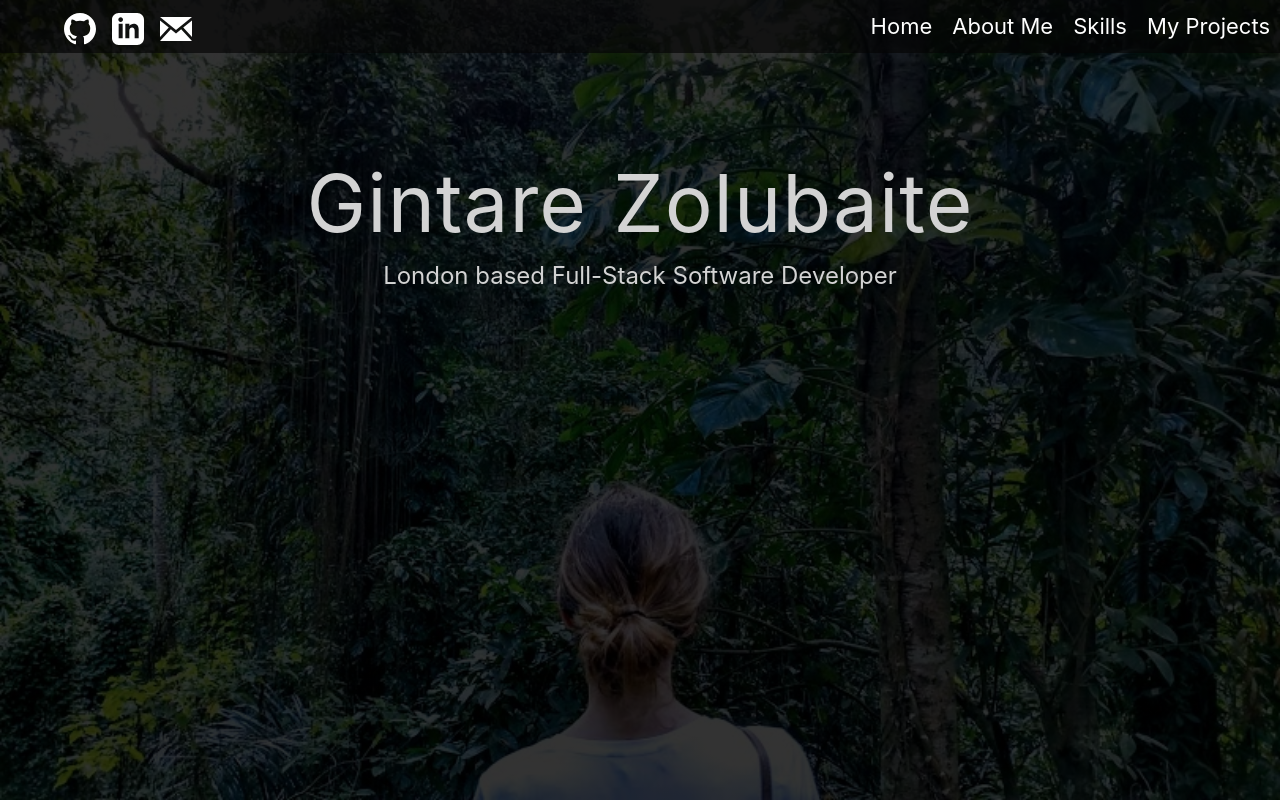
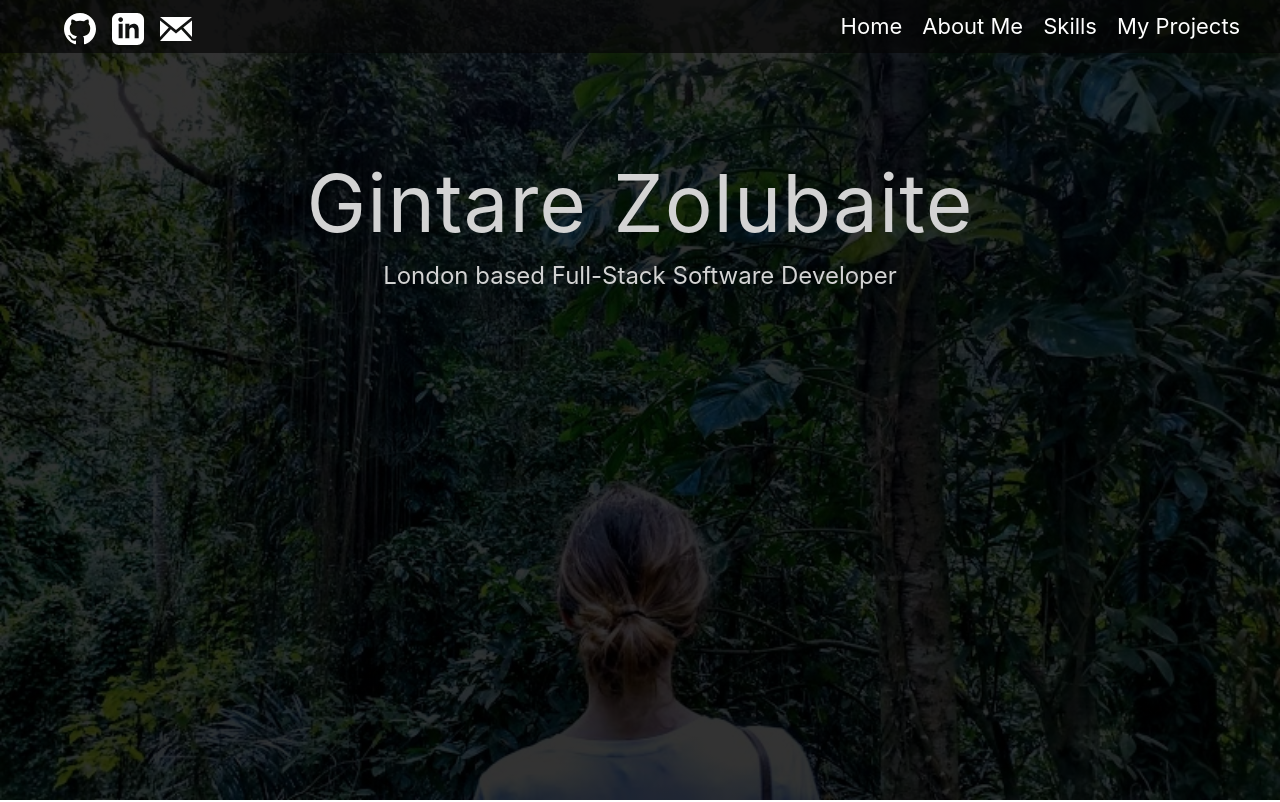
Before and after one commit to gintarios/my-website, a React (Create React App) app: page / in a window 1280 px wide. Shown: the top 802 px of the page. Built offline with nearby package versions, Linux system fonts and the light colour scheme; a web font is replaced by a local one.

Commit message:
header improved

```diff
--- a/src/Header/Header.css
+++ b/src/Header/Header.css
@@ -44,6 +44,10 @@
   text-align: end;
 }
 
+.navi-menu {
+  padding-right: 30px;
+}
+
 .navi-icons {
   display: flex;
   position: fixed;
--- a/src/Header/Header.js
+++ b/src/Header/Header.js
@@ -55,6 +55,7 @@ const Header = () => {
             </a>
           </div>
         </div>
+        <div className="navi-menu">
           <Link to="/#home">
             <h3>Home</h3>
           </Link>
@@ -68,6 +69,7 @@ const Header = () => {
             <h3>My Projects</h3>
           </Link>
         </div>
+      </div>
 
       <h1>Gintare Zolubaite</h1>
       <h2> London based Full-Stack Software Developer </h2>
```
Lines whose indentation alone changed are shown as unchanged.
